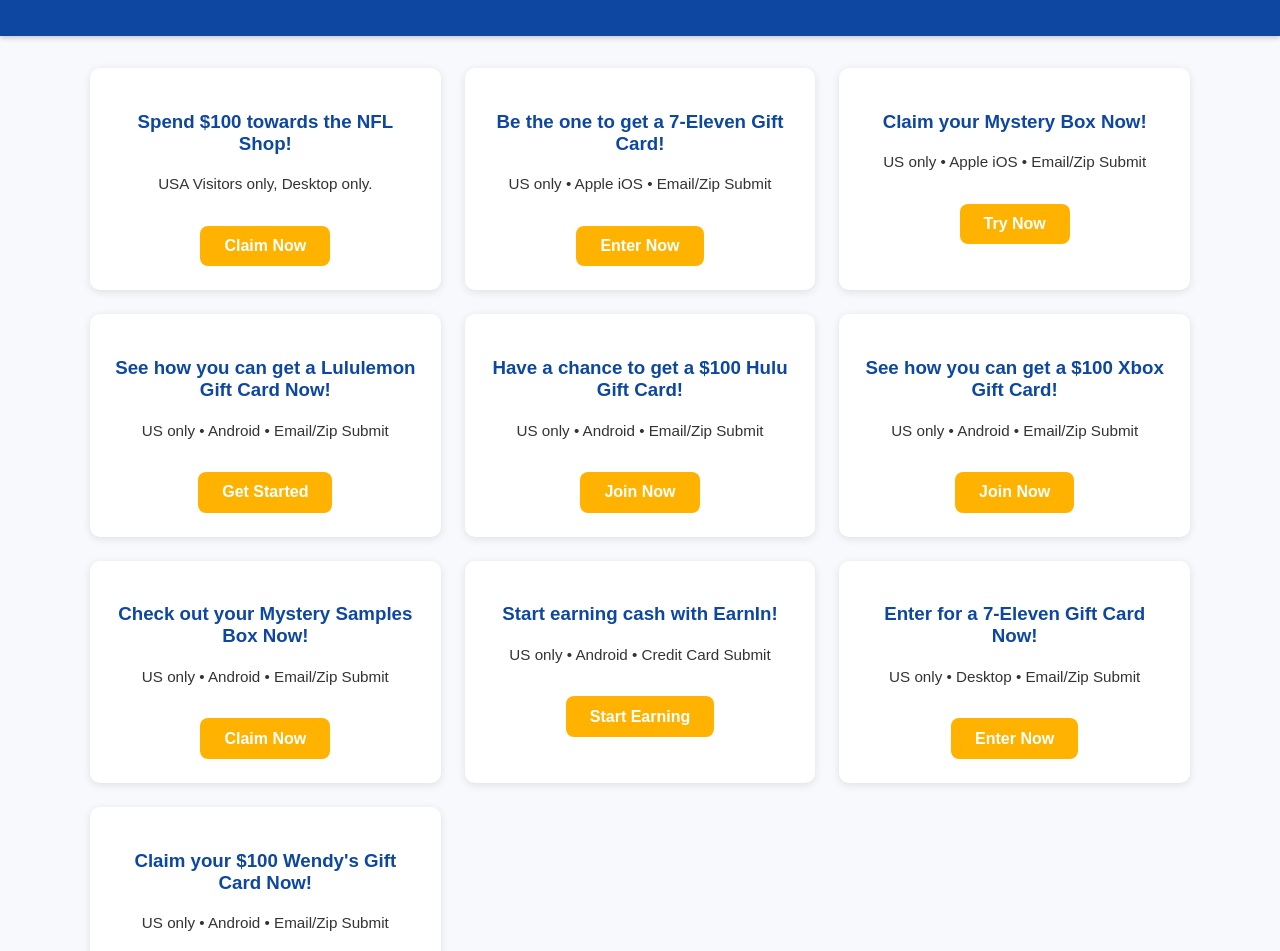
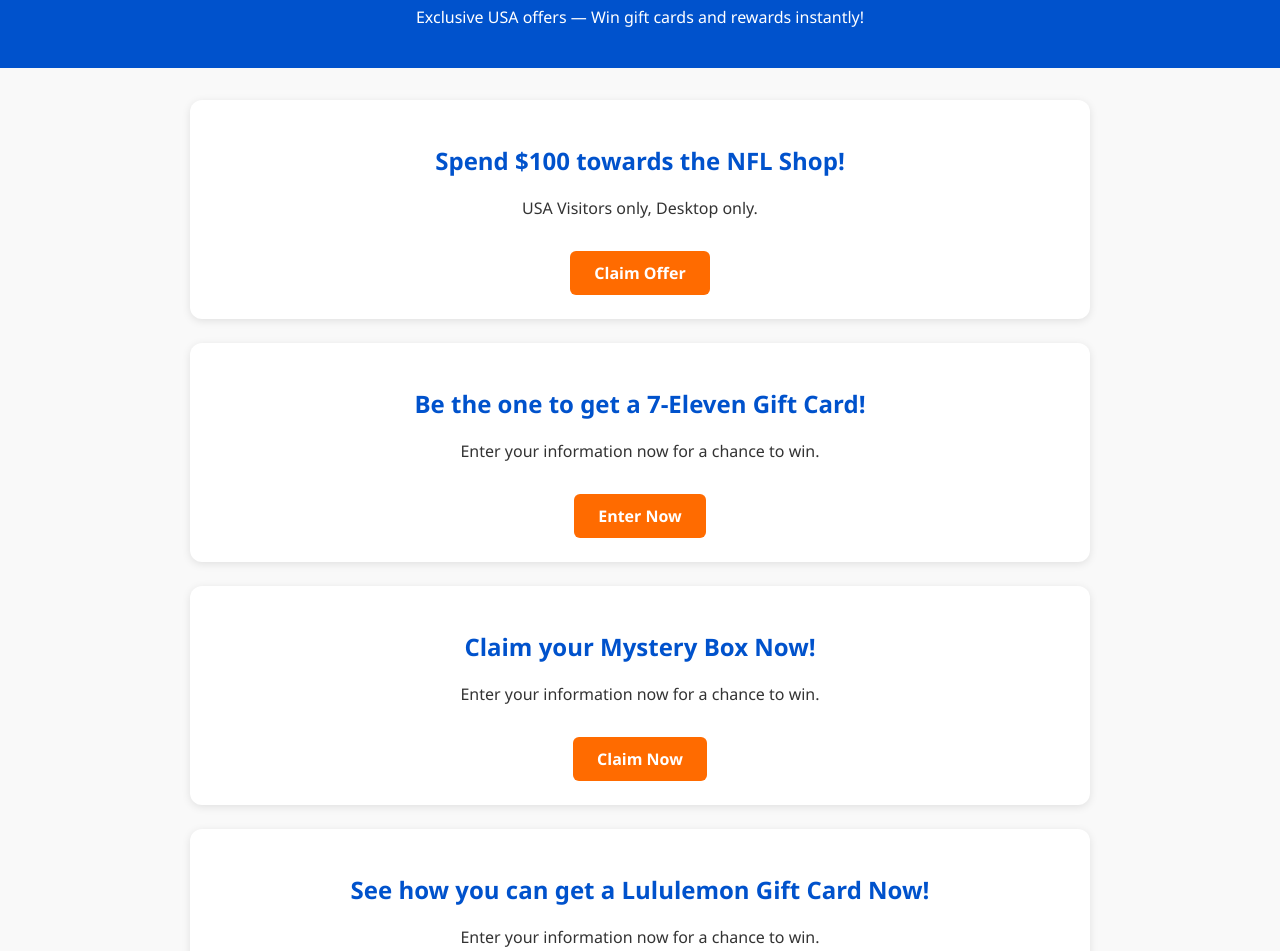
Before and after one commit to vincent2727-crypto/giftcardrewardsusa, a plain HTML site: page index.html in a window 1280 px wide. Shown: the part 177-1128 px from the top of the page. Drawn offline with Linux system fonts and the light colour scheme.

Commit message:
Updated to index.html Remove the words "Email/Zip submit"

```diff
--- a/index.html
+++ b/index.html
@@ -1,163 +1,137 @@
-<!DOCTYPE html>
-<html lang="en">
+<!DOCTYPE html><html lang="en">
 <head>
   <meta charset="UTF-8" />
   <meta name="viewport" content="width=device-width, initial-scale=1.0" />
-  <title>GiftCardRewardsUSA | Win Gift Cards Instantly</title>
-  <link rel="icon" href="/logo.png" />
-
+  <title>GiftCardRewardsUSA</title>
+  <link rel="icon" type="image/png" href="logo.png" />
   <!-- Google tag (gtag.js) -->
   <script async src="https://www.googletagmanager.com/gtag/js?id=G-PP5DQ773S7"></script>
   <script>
     window.dataLayer = window.dataLayer || [];
     function gtag(){dataLayer.push(arguments);}
     gtag('js', new Date());
-
     gtag('config', 'G-PP5DQ773S7');
   </script>
-
   <style>
     body {
-      font-family: 'Poppins', sans-serif;
+      font-family: 'Segoe UI', Tahoma, Geneva, Verdana, sans-serif;
+      background: #f9f9f9;
       margin: 0;
       padding: 0;
-      background: #f7f9fc;
+      text-align: center;
       color: #333;
     }
     header {
-      background: #0d47a1;
+      background: #0052cc;
       color: white;
-      text-align: center;
-      padding: 1.5rem 0;
-      box-shadow: 0 2px 5px rgba(0,0,0,0.2);
+      padding: 1.5em 1em;
     }
     header img {
-      height: 70px;
-    }
-    h1 {
-      margin: 0.5rem 0 0;
-      font-size: 1.8rem;
+      height: 60px;
+      margin-bottom: 0.5em;
     }
     .container {
-      max-width: 1100px;
-      margin: 2rem auto;
-      padding: 0 1rem;
-      display: grid;
-      grid-template-columns: repeat(auto-fit, minmax(300px, 1fr));
-      gap: 1.5rem;
+      max-width: 900px;
+      margin: 2em auto;
+      padding: 0 1em;
     }
-    .card {
+    .offer {
       background: white;
-      border-radius: 10px;
-      box-shadow: 0 2px 8px rgba(0,0,0,0.1);
-      padding: 1.5rem;
-      text-align: center;
-      transition: transform 0.2s ease;
+      border-radius: 12px;
+      box-shadow: 0 2px 8px rgba(0, 0, 0, 0.1);
+      padding: 1.5em;
+      margin-bottom: 1.5em;
     }
-    .card:hover {
-      transform: translateY(-5px);
+    .offer h2 {
+      color: #0052cc;
     }
-    .card h3 {
-      color: #0d47a1;
-    }
-    .card p {
-      font-size: 0.95rem;
-      line-height: 1.4;
-    }
-    .card a {
+    .offer a {
       display: inline-block;
-      margin-top: 1rem;
-      background: #ffb300;
+      margin-top: 1em;
+      background: #ff6b00;
       color: white;
-      padding: 0.7rem 1.5rem;
-      border-radius: 8px;
+      padding: 0.7em 1.5em;
+      border-radius: 6px;
       text-decoration: none;
       font-weight: bold;
     }
-    .card a:hover {
-      background: #ffa000;
+    .offer a:hover {
+      background: #e55c00;
     }
     footer {
-      text-align: center;
-      background: #0d47a1;
-      color: white;
-      padding: 1.5rem 0;
-      margin-top: 2rem;
+      margin-top: 2em;
+      padding: 1em;
+      font-size: 0.9em;
+      color: #555;
     }
   </style>
 </head>
-
 <body>
   <header>
-    <img src="/logo.png" alt="GiftCardRewardsUSA Logo" />
-    <h1>GiftCardRewardsUSA</h1>
-    <p>Claim Free Gift Cards & Rewards in the USA</p>
-  </header>
-
-  <div class="container">
-    <div class="card">
-      <h3>Spend $100 towards the NFL Shop!</h3>
+    <img src="logo.png" alt="GiftCardRewardsUSA Logo" />
+    <h1>GiftCard Rewards USA</h1>
+    <p>Exclusive USA offers — Win gift cards and rewards instantly!</p>
+  </header>  <div class="container">
+    <div class="offer">
+      <h2>Spend $100 towards the NFL Shop!</h2>
       <p>USA Visitors only, Desktop only.</p>
-      <a href="https://singingfiles.com/show.php?l=0&u=631739&id=69461" target="_blank">Claim Now</a>
-    </div>
-
-    <div class="card">
-      <h3>Be the one to get a 7-Eleven Gift Card!</h3>
-      <p>US only • Apple iOS • Email/Zip Submit</p>
+      <a href="https://singingfiles.com/show.php?l=0&u=631739&id=69461" target="_blank">Claim Offer</a>
+    </div><div class="offer">
+  <h2>Be the one to get a 7-Eleven Gift Card!</h2>
+  <p>Enter your information now for a chance to win.</p>
   <a href="https://singingfiles.com/show.php?l=0&u=631739&id=69083" target="_blank">Enter Now</a>
 </div>
 
-    <div class="card">
-      <h3>Claim your Mystery Box Now!</h3>
-      <p>US only • Apple iOS • Email/Zip Submit</p>
-      <a href="https://singingfiles.com/show.php?l=0&u=631739&id=70936" target="_blank">Try Now</a>
+<div class="offer">
+  <h2>Claim your Mystery Box Now!</h2>
+  <p>Enter your information now for a chance to win.</p>
+  <a href="https://singingfiles.com/show.php?l=0&u=631739&id=70936" target="_blank">Claim Now</a>
 </div>
 
-    <div class="card">
-      <h3>See how you can get a Lululemon Gift Card Now!</h3>
-      <p>US only • Android • Email/Zip Submit</p>
-      <a href="https://singingfiles.com/show.php?l=0&u=631739&id=72494" target="_blank">Get Started</a>
+<div class="offer">
+  <h2>See how you can get a Lululemon Gift Card Now!</h2>
+  <p>Enter your information now for a chance to win.</p>
+  <a href="https://singingfiles.com/show.php?l=0&u=631739&id=72494" target="_blank">Get Gift Card</a>
 </div>
 
-    <div class="card">
-      <h3>Have a chance to get a $100 Hulu Gift Card!</h3>
-      <p>US only • Android • Email/Zip Submit</p>
+<div class="offer">
+  <h2>Have a chance to get a $100 Hulu Gift Card!</h2>
+  <p>Enter your information now for a chance to win.</p>
   <a href="https://singingfiles.com/show.php?l=0&u=631739&id=71508" target="_blank">Join Now</a>
 </div>
 
-    <div class="card">
-      <h3>See how you can get a $100 Xbox Gift Card!</h3>
-      <p>US only • Android • Email/Zip Submit</p>
-      <a href="https://singingfiles.com/show.php?l=0&u=631739&id=72074" target="_blank">Join Now</a>
+<div class="offer">
+  <h2>See how you can get a $100 Xbox Gift Card Now!</h2>
+  <p>Enter your information now for a chance to win.</p>
+  <a href="https://singingfiles.com/show.php?l=0&u=631739&id=72074" target="_blank">Start Now</a>
 </div>
 
-    <div class="card">
-      <h3>Check out your Mystery Samples Box Now!</h3>
-      <p>US only • Android • Email/Zip Submit</p>
-      <a href="https://singingfiles.com/show.php?l=0&u=631739&id=70458" target="_blank">Claim Now</a>
+<div class="offer">
+  <h2>Check out your Mystery Samples Box Now!</h2>
+  <p>Enter your information now to get started.</p>
+  <a href="https://singingfiles.com/show.php?l=0&u=631739&id=70458" target="_blank">Get Started</a>
 </div>
 
-    <div class="card">
-      <h3>Start earning cash with EarnIn!</h3>
-      <p>US only • Android • Credit Card Submit</p>
+<div class="offer">
+  <h2>Start earning cash with EarnIn!</h2>
+  <p>Enter your credit card information to get started.</p>
   <a href="https://singingfiles.com/show.php?l=0&u=631739&id=72827" target="_blank">Start Earning</a>
 </div>
 
-    <div class="card">
-      <h3>Enter for a 7-Eleven Gift Card Now!</h3>
-      <p>US only • Desktop • Email/Zip Submit</p>
+<div class="offer">
+  <h2>Enter for a 7-Eleven Gift Card Now!</h2>
+  <p>Enter your information now for a chance to win.</p>
   <a href="https://singingfiles.com/show.php?l=0&u=631739&id=69081" target="_blank">Enter Now</a>
 </div>
 
-    <div class="card">
-      <h3>Claim your $100 Wendy's Gift Card Now!</h3>
-      <p>US only • Android • Email/Zip Submit</p>
-      <a href="https://singingfiles.com/show.php?l=0&u=631739&id=71614" target="_blank">Claim Now</a>
-    </div>
+<div class="offer">
+  <h2>Claim your $100 Wendy's Gift Card Now!</h2>
+  <p>Enter your information now for a chance to win.</p>
+  <a href="https://singingfiles.com/show.php?l=0&u=631739&id=71614" target="_blank">Claim Gift Card</a>
 </div>
 
-  <footer>
-    <p>© 2025 GiftCardRewardsUSA. All rights reserved.</p>
+  </div>  <footer>
+    <p>© 2025 GiftCardRewardsUSA. All rights reserved. Offers valid for US residents only.</p>
   </footer>
 </body>
 </html>
```
Lines whose indentation alone changed are shown as unchanged.
